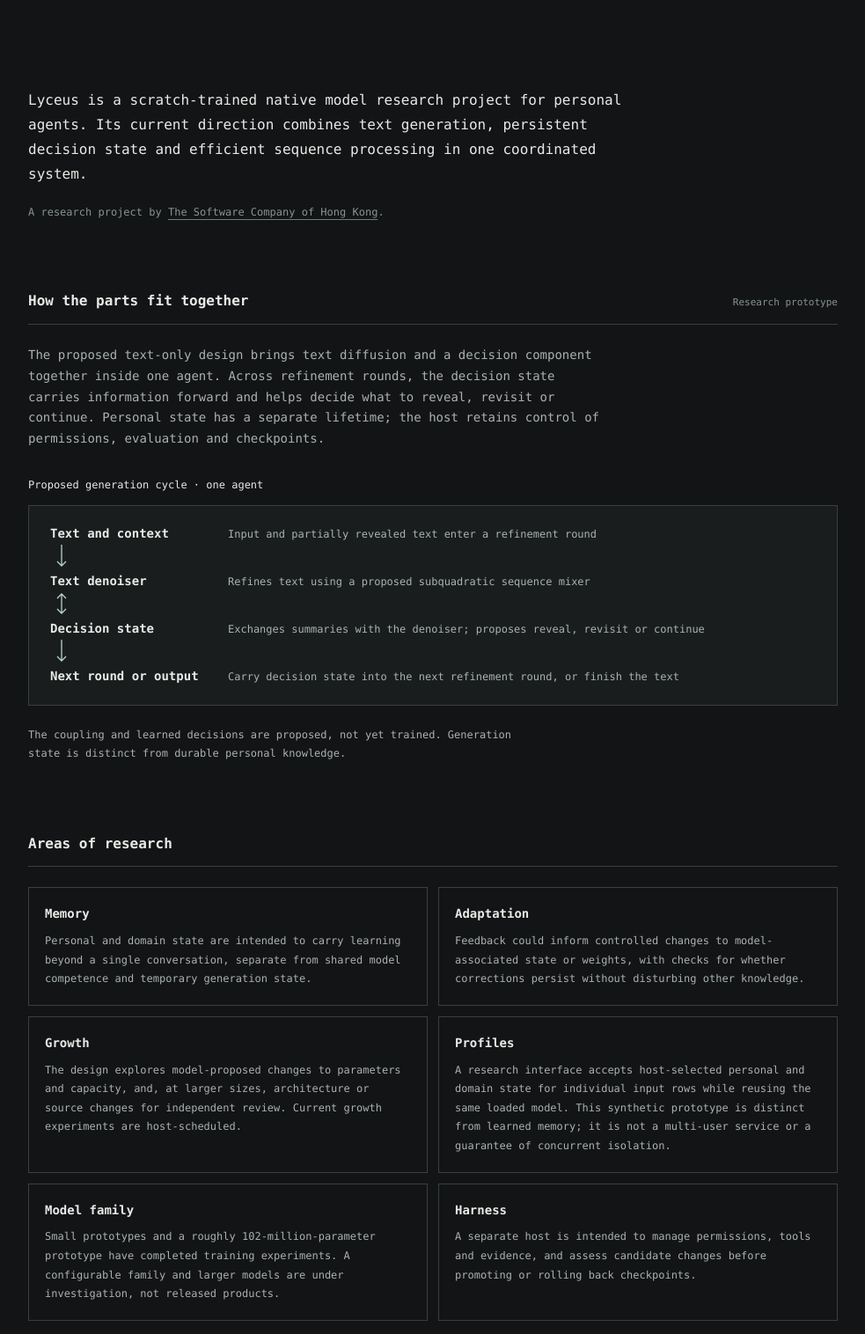
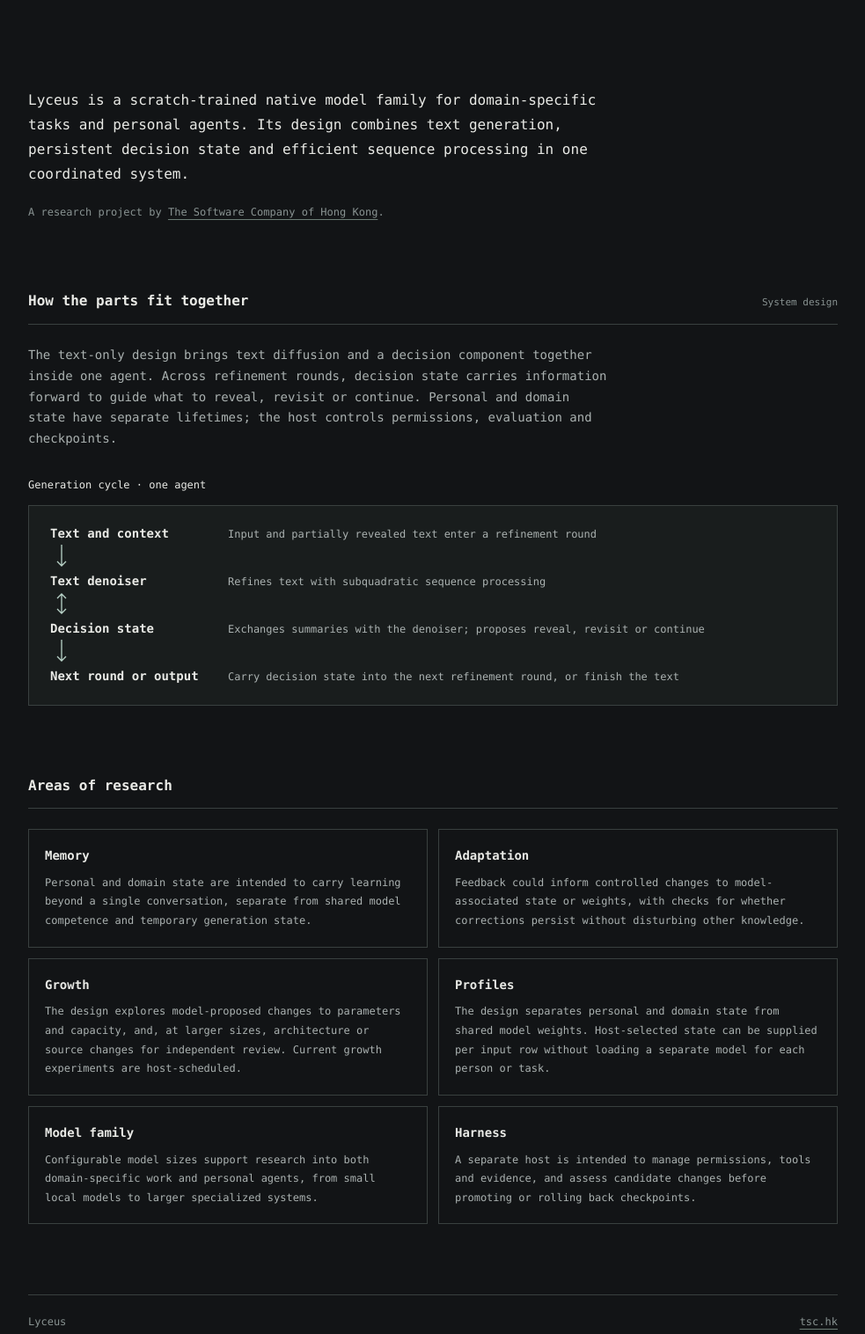
Before and after one commit to tschk/tsc.hk, a website: page lyceus/index.html in a window 1280 px wide. Shown: the top 1516 px of the page at 88% size, without its empty margins (148-1131 px from the left). Drawn offline with Linux system fonts and the light colour scheme.

Commit message:
Broaden Lyceus model positioning
Amp-Thread-ID: https://ampcode.com/threads/T-01a1c3aa-7c22-774b-9125-99fbab18d8e9
Co-authored-by: Max Carter <undivisible@vk.com>

```diff
--- a/lyceus/index.html
+++ b/lyceus/index.html
@@ -11,26 +11,25 @@
 <body>
   <main>
     <div class="intro">
-      <p>Lyceus is a scratch-trained native model research project for personal agents. Its current direction combines text generation, persistent decision state and efficient sequence processing in one coordinated system.</p>
+      <p>Lyceus is a scratch-trained native model family for domain-specific tasks and personal agents. Its design combines text generation, persistent decision state and efficient sequence processing in one coordinated system.</p>
       <p class="context">A research project by <a href="https://tsc.hk/">The Software Company of Hong Kong</a>.</p>
     </div>
 
     <section aria-labelledby="mechanism-title">
-      <div class="section-title"><h1 id="mechanism-title">How the parts fit together</h1><span>Research prototype</span></div>
-      <p>The proposed text-only design brings text diffusion and a decision component together inside one agent. Across refinement rounds, the decision state carries information forward and helps decide what to reveal, revisit or continue. Personal state has a separate lifetime; the host retains control of permissions, evaluation and checkpoints.</p>
+      <div class="section-title"><h1 id="mechanism-title">How the parts fit together</h1><span>System design</span></div>
+      <p>The text-only design brings text diffusion and a decision component together inside one agent. Across refinement rounds, decision state carries information forward to guide what to reveal, revisit or continue. Personal and domain state have separate lifetimes; the host controls permissions, evaluation and checkpoints.</p>
       <figure class="mechanism">
-        <figcaption>Proposed generation cycle · one agent</figcaption>
+        <figcaption>Generation cycle · one agent</figcaption>
         <div class="loop">
           <div class="step"><strong>Text and context</strong><span>Input and partially revealed text enter a refinement round</span></div>
           <svg class="connector" viewBox="0 0 20 30" aria-hidden="true"><path d="M10 0v24m-5-5 5 5 5-5"/></svg>
-          <div class="step"><strong>Text denoiser</strong><span>Refines text using a proposed subquadratic sequence mixer</span></div>
+          <div class="step"><strong>Text denoiser</strong><span>Refines text with subquadratic sequence processing</span></div>
           <svg class="connector" viewBox="0 0 20 30" aria-hidden="true"><path d="M10 2v22m-5-5 5 5 5-5M5 7l5-5 5 5"/></svg>
           <div class="step"><strong>Decision state</strong><span>Exchanges summaries with the denoiser; proposes reveal, revisit or continue</span></div>
           <svg class="connector" viewBox="0 0 20 30" aria-hidden="true"><path d="M10 0v24m-5-5 5 5 5-5"/></svg>
           <div class="step"><strong>Next round or output</strong><span>Carry decision state into the next refinement round, or finish the text</span></div>
         </div>
       </figure>
-      <p class="detail">The coupling and learned decisions are proposed, not yet trained. Generation state is distinct from durable personal knowledge.</p>
     </section>
 
     <section aria-labelledby="topics-title">
@@ -39,8 +38,8 @@
         <article><h3>Memory</h3><p>Personal and domain state are intended to carry learning beyond a single conversation, separate from shared model competence and temporary generation state.</p></article>
         <article><h3>Adaptation</h3><p>Feedback could inform controlled changes to model-associated state or weights, with checks for whether corrections persist without disturbing other knowledge.</p></article>
         <article><h3>Growth</h3><p>The design explores model-proposed changes to parameters and capacity, and, at larger sizes, architecture or source changes for independent review. Current growth experiments are host-scheduled.</p></article>
-        <article><h3>Profiles</h3><p>A research interface accepts host-selected personal and domain state for individual input rows while reusing the same loaded model. This synthetic prototype is distinct from learned memory; it is not a multi-user service or a guarantee of concurrent isolation.</p></article>
-        <article><h3>Model family</h3><p>Small prototypes and a roughly 102-million-parameter prototype have completed training experiments. A configurable family and larger models are under investigation, not released products.</p></article>
+        <article><h3>Profiles</h3><p>The design separates personal and domain state from shared model weights. Host-selected state can be supplied per input row without loading a separate model for each person or task.</p></article>
+        <article><h3>Model family</h3><p>Configurable model sizes support research into both domain-specific work and personal agents, from small local models to larger specialized systems.</p></article>
         <article><h3>Harness</h3><p>A separate host is intended to manage permissions, tools and evidence, and assess candidate changes before promoting or rolling back checkpoints.</p></article>
       </div>
     </section>
```
